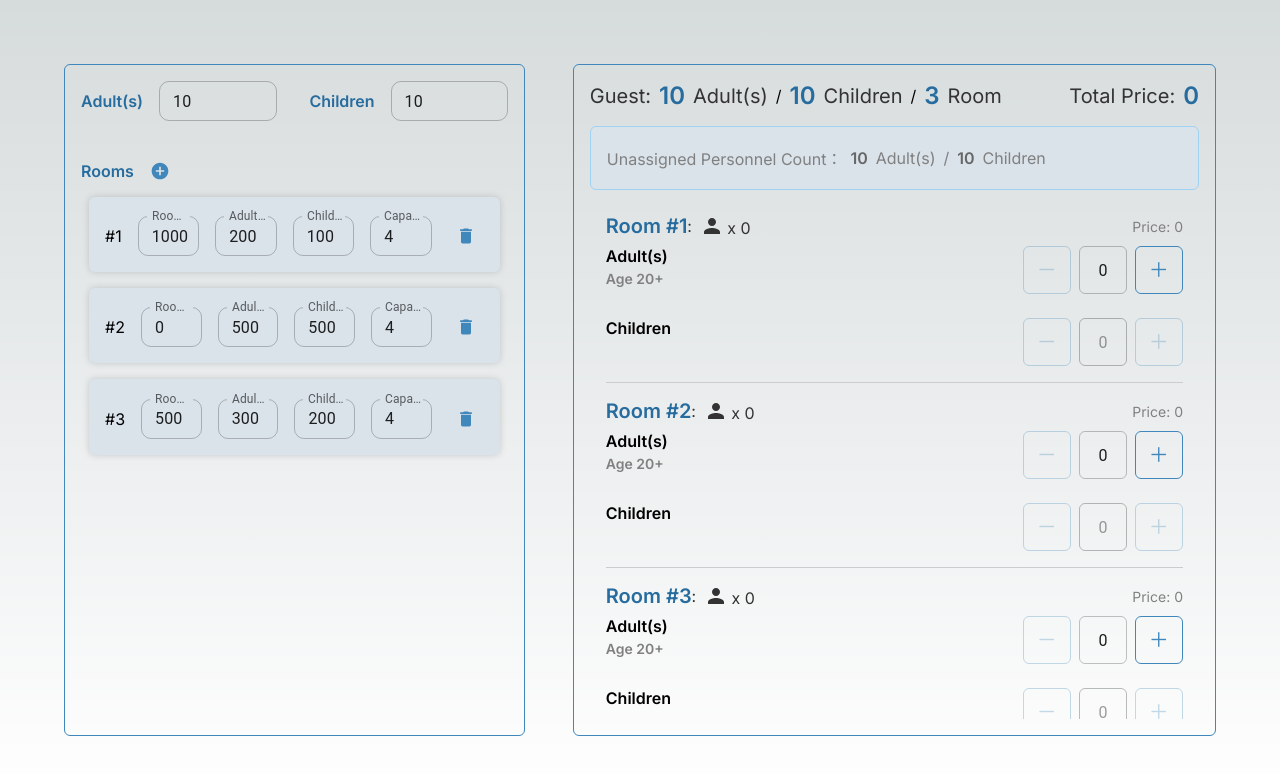
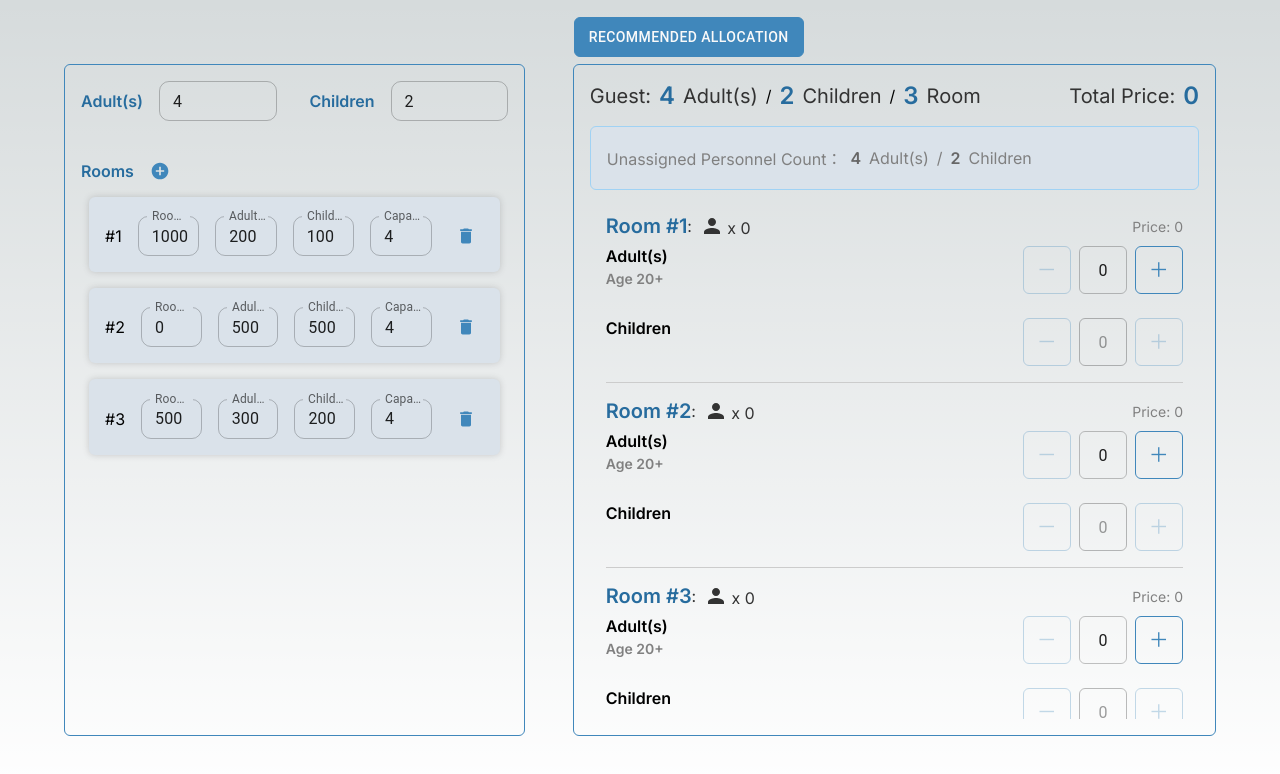
Before and after one commit to JyunChiu/roomAllocation, a Next.js app in the folder frontend/: page / in a window 1280 px wide. Shown: the top 774 px of the page. Built offline with nearby package versions, Linux system fonts and the light colour scheme.

Commit message:
feat: add getDefaultRoomAllocation

```diff
--- a/frontend/src/app/page.tsx
+++ b/frontend/src/app/page.tsx
@@ -1,26 +1,108 @@
 "use client";
-import { FC, useMemo, useState } from "react";
+import { FC, useCallback, useMemo, useState } from "react";
 import BaseInfoBlock from "components/BaseInfoBlock";
 import AllocationBlock from "components/AllocationBlock";
 import { AppContext } from "src/contexts";
-import { GuestInfo, RoomInfo } from "types/data";
+import { GuestInfo, RoomInfo, Result } from "types/data";
 import { Container } from "./page.style";
 
 const Home: FC = () => {
-  const [guest, setGuest] = useState<GuestInfo>({ adult: 10, child: 10 });
+  const [guest, setGuest] = useState<GuestInfo>({ adult: 4, child: 2 });
   const [rooms, setRooms] = useState<RoomInfo[]>([
     { roomPrice: 1000, adultPrice: 200, childPrice: 100, capacity: 4 },
     { roomPrice: 0, adultPrice: 500, childPrice: 500, capacity: 4 },
     { roomPrice: 500, adultPrice: 300, childPrice: 200, capacity: 4 },
   ]);
+  const [result, setResult] = useState<Result[]>([
+    { adult: 0, child: 0, price: 0 },
+    { adult: 0, child: 0, price: 0 },
+    { adult: 0, child: 0, price: 0 },
+  ]);
+
+  const getDefaultRoomAllocation = useCallback(() => {
+    let remainingAdults = guest.adult;
+    let remainingChildren = guest.child;
+
+    // room cost
+    const roomIndexes = rooms.map((room, i) => ({
+      index: i,
+      costEfficiency: room.roomPrice + room.adultPrice + room.childPrice,
+    }));
+    roomIndexes.sort((a, b) => a.costEfficiency - b.costEfficiency);
+
+    const tempResult: Result[] = rooms.map((_) => ({
+      adult: 0,
+      child: 0,
+      price: 0,
+    }));
+
+    roomIndexes.forEach(({ index }, i) => {
+      const room = rooms[index];
+
+      let assignedAdults = 0;
+      let assignedChildren = 0;
+
+      // at least one adult when there is a child in a room
+      if (remainingChildren > 0 && remainingAdults > 0) {
+        assignedAdults++;
+        remainingAdults--;
+      }
+
+      // fill the room capacity
+      while (
+        assignedAdults + assignedChildren < room.capacity &&
+        (remainingAdults > 0 || remainingChildren > 0)
+      ) {
+        if (remainingAdults > 0) {
+          assignedAdults++;
+          remainingAdults--;
+        }
+        if (
+          remainingChildren > 0 &&
+          assignedAdults > 0 &&
+          assignedAdults + assignedChildren < room.capacity
+        ) {
+          assignedChildren++;
+          remainingChildren--;
+        }
+      }
+
+      const totalCost = !(assignedAdults + assignedChildren)
+        ? 0
+        : room.roomPrice +
+          assignedAdults * room.adultPrice +
+          assignedChildren * room.childPrice;
+
+      tempResult[index] = {
+        adult: assignedAdults,
+        child: assignedChildren,
+        price: totalCost,
+      };
+      console.groupEnd();
+    });
+
+    setResult(tempResult);
+  }, [guest, rooms]);
+
   const contextValue = useMemo(
     () => ({
       guest,
       setGuest,
       rooms,
       setRooms,
+      result,
+      setResult,
+      getDefaultRoomAllocation,
     }),
-    [guest, setGuest, rooms, setRooms]
+    [
+      guest,
+      setGuest,
+      rooms,
+      setRooms,
+      result,
+      setResult,
+      getDefaultRoomAllocation,
+    ]
   );
 
   return (
--- a/frontend/src/components/AllocationBlock/AllocationBlock.style.ts
+++ b/frontend/src/components/AllocationBlock/AllocationBlock.style.ts
@@ -6,6 +6,14 @@ export const Container = styled(BlockContainer)`
   display: flex;
   flex-direction: column;
   gap: 0.5rem;
+  position: relative;
+  .reset-btn {
+    position: absolute;
+    bottom: 100%;
+    height: 2.5rem;
+    left: 0;
+    margin: 0 0 0.5rem;
+  }
   .sub-title {
     color: ${COLOR.GRAY_2};
     font-size: ${FONT_SIZE.SM};
--- a/frontend/src/components/AllocationBlock/AllocationBlock.tsx
+++ b/frontend/src/components/AllocationBlock/AllocationBlock.tsx
@@ -1,17 +1,14 @@
-import React, { FC, useContext, useState, useMemo, useCallback } from "react";
+import React, { FC, useContext, useMemo, useCallback } from "react";
 import { AppContext } from "src/contexts";
 import { FieldLabel } from "types/common";
 import { Result } from "types/data";
+import { Button } from "components/Buttons";
 import RoomAllocation from "./RoomAllocation";
 import { Container } from "./AllocationBlock.style";
 
 const AllocationBlock: FC = () => {
-  const { guest, rooms } = useContext(AppContext);
-  const [result, setResult] = useState<Result[]>([
-    { adult: 0, child: 0, price: 0 },
-    { adult: 0, child: 0, price: 0 },
-    { adult: 0, child: 0, price: 0 },
-  ]);
+  const { guest, rooms, result, setResult, getDefaultRoomAllocation } =
+    useContext(AppContext);
 
   const totalPrice = useMemo(
     () => result.reduce((acc, val) => acc + (val?.price || 0), 0),
@@ -40,8 +37,22 @@ const AllocationBlock: FC = () => {
     [setResult, result]
   );
 
+  const disableAllocate = useMemo(() => {
+    const noRoom = !rooms.length;
+    const noGuest = !(guest.adult + guest.child);
+    return noRoom || noGuest;
+  }, [guest, rooms]);
+
   return (
     <Container>
+      <Button
+        className="reset-btn"
+        small
+        onClick={getDefaultRoomAllocation}
+        disabled={disableAllocate}
+      >
+        Recommended Allocation
+      </Button>
       <div className="title-box">
         <span className="label">Guest:</span>
         <span className="value">{guest.adult || 0}</span>
--- a/frontend/src/components/AllocationBlock/CustomInputNumber/CustomInputNumber.tsx
+++ b/frontend/src/components/AllocationBlock/CustomInputNumber/CustomInputNumber.tsx
@@ -1,15 +1,12 @@
 import React, {
   FC,
   useCallback,
-  useEffect,
   useContext,
-  useRef,
   useState,
   memo,
-  use,
+  useEffect,
 } from "react";
 import { AppContext } from "src/contexts";
-import { RoomInfo } from "types/data";
 import { Button } from "components/Buttons";
 import TextField from "components/TextField";
 import { Container } from "./CustomInputNumber.style";
@@ -33,12 +30,17 @@ const CustomInputNumber: FC<Props> = ({
   min,
   step,
   disabledInput,
+  roomNo,
   handleGuestNumberChange,
   handleGuestNumberBlur,
 }) => {
   const { guest } = useContext(AppContext);
   const [currCount, setCurrCount] = useState<number>(value);
   const [intervalId, setIntervalId] = useState<NodeJS.Timeout | null>(null);
+
+  useEffect(() => {
+    setCurrCount(value);
+  }, [value]);
 
   const onGuestNumberChange = useCallback(
     (name: string, val: string | number) => {
@@ -93,6 +95,7 @@ const CustomInputNumber: FC<Props> = ({
         －
       </Button>
       <TextField
+        key={`room-${roomNo}--${name}`}
         name={name}
         className="guest-input"
         value={currCount}
--- a/frontend/src/components/AllocationBlock/RoomAllocation/RoomAllocation.tsx
+++ b/frontend/src/components/AllocationBlock/RoomAllocation/RoomAllocation.tsx
@@ -1,5 +1,4 @@
-import React, { FC, useMemo, useContext, useCallback, useEffect } from "react";
-import { AppContext } from "src/contexts";
+import React, { FC, useMemo, useCallback, memo } from "react";
 import PersonIcon from "@mui/icons-material/Person";
 import { FieldLabel } from "types/common";
 import { Result, RoomInfo } from "types/data";
@@ -23,7 +22,9 @@ const RoomAllocation: FC<Props> = ({
 }) => {
   const handlePriceCalculate = useCallback(
     (item: Result): number =>
-      roomPrice + adultPrice * item.adult + childPrice * item.child,
+      !(item.adult + item.child)
+        ? 0
+        : roomPrice + adultPrice * item.adult + childPrice * item.child,
 
     [roomPrice, adultPrice, childPrice]
   );
@@ -44,6 +45,13 @@ const RoomAllocation: FC<Props> = ({
 
   const handleGuestNumberChange = useCallback(
     (name: string, val: string | number) => {
+      if (name === "adult" && !val) {
+        return handleResultChange({
+          adult: 0,
+          child: 0,
+          price: 0,
+        });
+      }
       const updatedRoomInfo = {
         ...data,
         [name]: val,
@@ -69,6 +77,7 @@ const RoomAllocation: FC<Props> = ({
 
   const customInputNumberProps = {
     step: 1,
+    roomNo,
     handleGuestNumberChange,
     handleGuestNumberBlur,
   };
@@ -124,4 +133,4 @@ const RoomAllocation: FC<Props> = ({
   );
 };
 
-export default RoomAllocation;
+export default memo(RoomAllocation);
--- a/frontend/src/components/BaseInfoBlock/BaseInfoBlock.tsx
+++ b/frontend/src/components/BaseInfoBlock/BaseInfoBlock.tsx
@@ -14,7 +14,8 @@ import {
 } from "./BaseInfoBlock.style";
 
 const BaseInfoBlock: FC = () => {
-  const { guest, setGuest, rooms, setRooms } = useContext(AppContext);
+  const { guest, setGuest, rooms, setRooms, result, setResult } =
+    useContext(AppContext);
 
   const handleConfigChange = useCallback(
     (name: string, val: string | number) => {
@@ -30,21 +31,25 @@ const BaseInfoBlock: FC = () => {
     [setGuest]
   );
 
-  const onDeleteKey = useCallback(
+  const handleRoomDelete = useCallback(
     (index: number) => {
-      const result = [...rooms];
-      result.splice(index, 1);
-      setRooms(result);
+      const tempRooms = [...rooms];
+      tempRooms.splice(index, 1);
+      setRooms(tempRooms);
+
+      const tempResult = [...result];
+      tempResult.splice(index, 1);
+      setResult(tempResult);
     },
-    [rooms, setRooms]
+    [rooms, setRooms, result, setResult]
   );
 
   const handleRoomInfoChange = useCallback(
     (index: number, name: string, val: string | number) => {
-      const result = [...rooms];
-      const updatedRoom = { ...rooms[index], [name]: val };
-      result.splice(index, 1, updatedRoom);
-      setRooms(result);
+      const tempRooms = [...rooms];
+      const updatedRoom = { ...tempRooms[index], [name]: val };
+      tempRooms.splice(index, 1, updatedRoom);
+      setRooms(tempRooms);
     },
     [rooms, setRooms]
   );
@@ -52,8 +57,9 @@ const BaseInfoBlock: FC = () => {
   const handleRoomAdd = useCallback(
     (item: RoomInfo) => {
       setRooms((prev) => [...prev, item]);
+      setResult((prev) => [...prev, { adult: 0, child: 0, price: 0 }]);
     },
-    [setRooms]
+    [setRooms, setResult]
   );
 
   return (
@@ -101,7 +107,7 @@ const BaseInfoBlock: FC = () => {
                   />
                 </div>
               ))}
-              <IconButton onClick={(e): void => onDeleteKey(i)}>
+              <IconButton onClick={(): void => handleRoomDelete(i)}>
                 <Delete />
               </IconButton>
             </PriceBar>
--- a/frontend/src/contexts/AppContext.ts
+++ b/frontend/src/contexts/AppContext.ts
@@ -6,6 +6,9 @@ const AppContext = createContext<IAppContext>({
   setGuest: () => {},
   rooms: [],
   setRooms: () => {},
+  result: [],
+  setResult: () => {},
+  getDefaultRoomAllocation: () => {},
 });
 
 export default AppContext;
--- a/frontend/src/types/contexts/appContext/appContext.ts
+++ b/frontend/src/types/contexts/appContext/appContext.ts
@@ -1,4 +1,4 @@
-import { GuestInfo, RoomInfo } from "types/data";
+import { GuestInfo, RoomInfo, Result } from "types/data";
 import { Dispatch, SetStateAction } from "react";
 
 interface IAppContext {
@@ -6,6 +6,9 @@ interface IAppContext {
   setGuest: Dispatch<SetStateAction<GuestInfo>>;
   rooms: RoomInfo[];
   setRooms: Dispatch<SetStateAction<RoomInfo[]>>;
+  result: Result[];
+  setResult: Dispatch<SetStateAction<Result[]>>;
+  getDefaultRoomAllocation: () => void;
 }
 
 export type { IAppContext };
```
